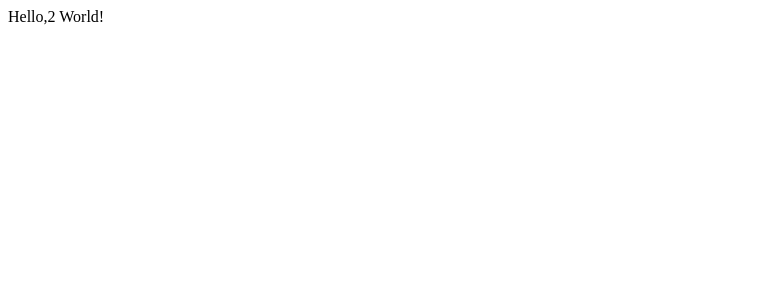
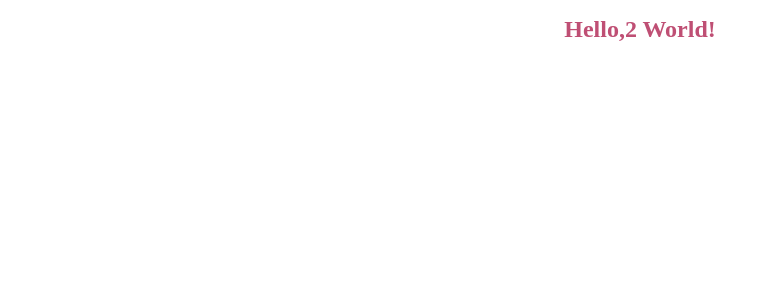
Before and after one commit to rodionova-maria/github-users, a React app: page / in a window 1280 px wide. Shown: the top 300 px of the page, without its empty margins (0-769 px from the left). Built offline with nearby package versions, Linux system fonts and the light colour scheme.

Commit message:
add eslint

```diff
--- a/src/components/App.tsx
+++ b/src/components/App.tsx
@@ -1,7 +1,13 @@
 import React from 'react'
+import styled from 'styled-components'
 
+const Title = styled.h1`
+  font-size: 1.5em;
+  text-align: center;
+  color: #bf4f74;
+`
 function App() {
-  return <div>Hello,2 World!</div>
+  return <Title>Hello,2 World!</Title>
 }
 
 export default App
--- a/webpack.config.js
+++ b/webpack.config.js
@@ -1,4 +1,3 @@
-const path = require('path')
 const HTMLWebpackPlugin = require('html-webpack-plugin')
 
 module.exports = {
```
Also changed, not shown: package.json (+6 -1 lines), .eslintrc.js (added), 1 other file (tests, documents, lock files or other folders).
